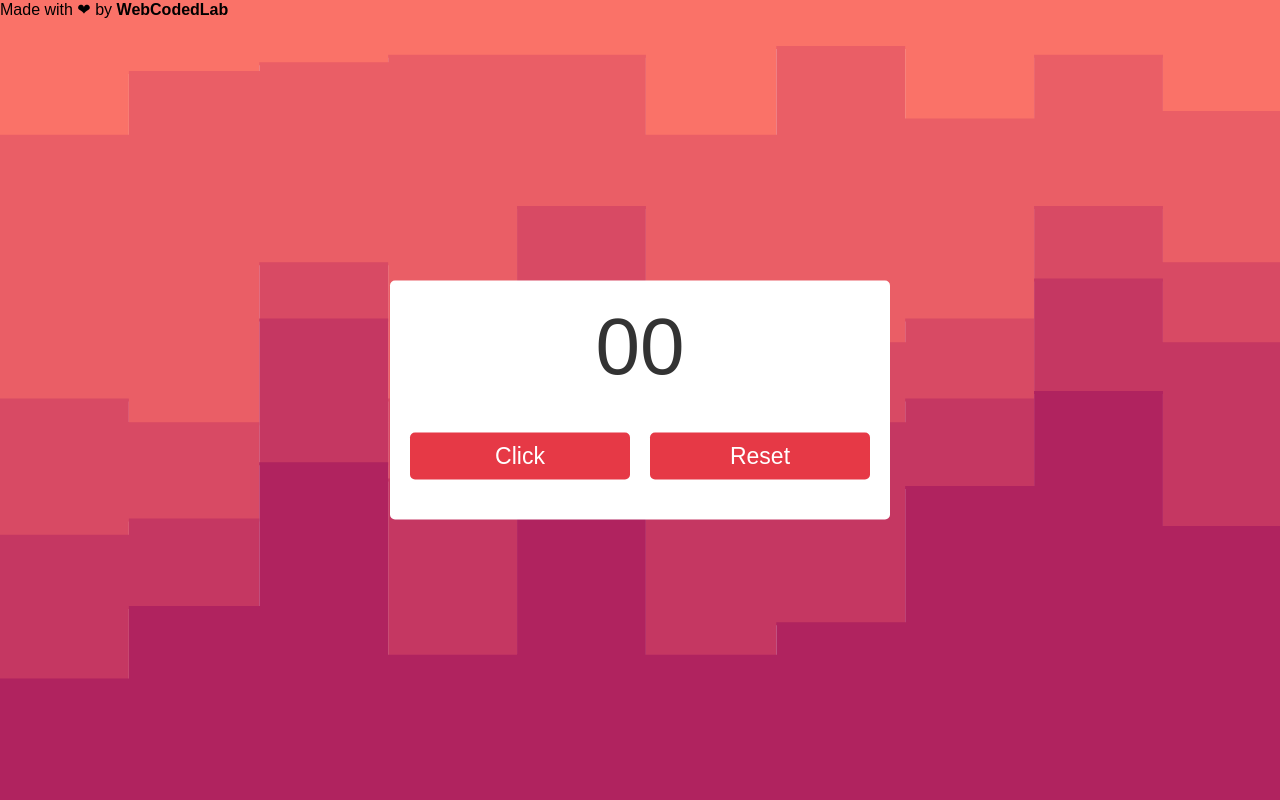
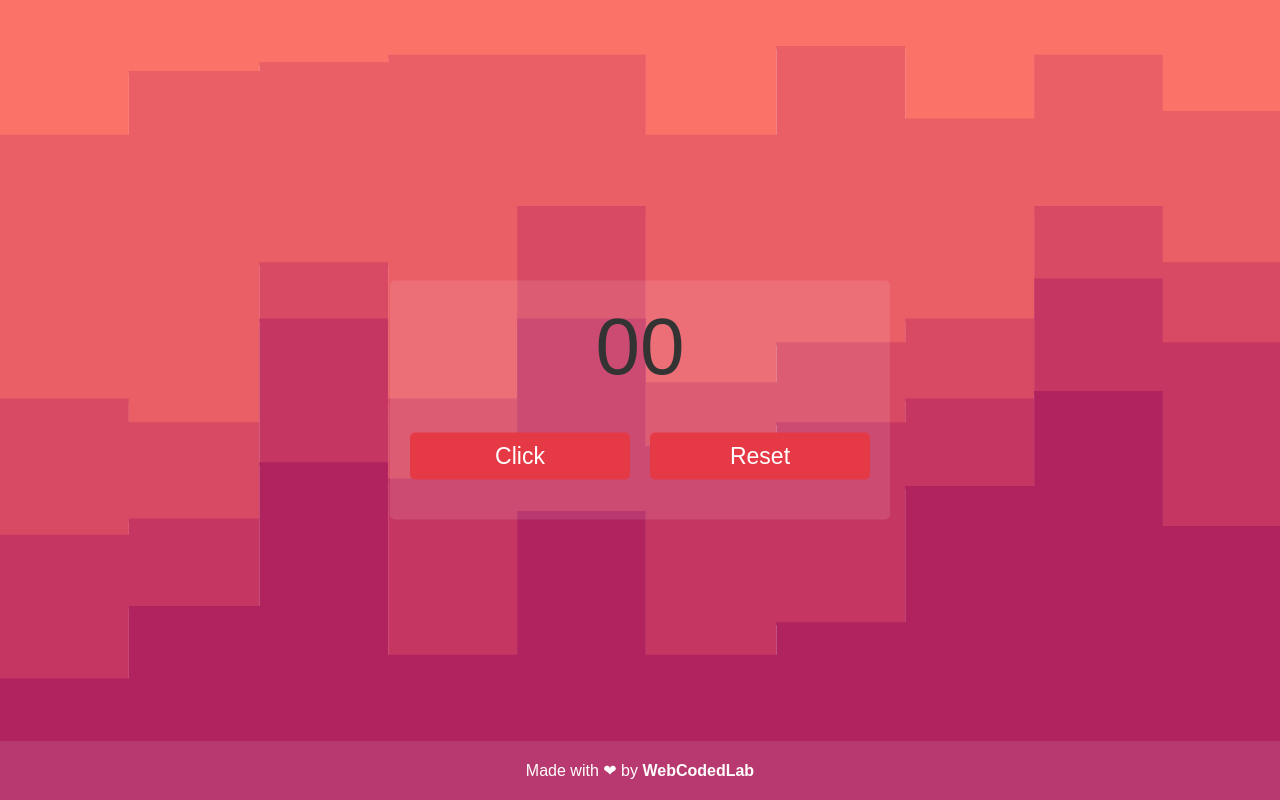
Before and after one commit to WebCodedLab/counter-app.io, a plain HTML site: page index.html in a window 1280 px wide. Drawn offline with Linux system fonts and the light colour scheme.

Commit message:
Update style.css

```diff
--- a/style.css
+++ b/style.css
@@ -19,7 +19,7 @@ body {
     left: 50%;
     transform: translate(-50%, -50%);
     width: 500px;
-    background: #fff;
+    background: rgba(255, 255, 255, .1);
     border-radius: 5px;
     display: flex;
     justify-content: center;
@@ -62,7 +62,15 @@ button:hover{
 .incriment{
     margin-right: 20px;
 }
-
+footer{
+    position: absolute;
+    bottom: 0;
+    background: rgba(255, 255, 255, .1);
+    width: 100%;
+    text-align: center;
+    padding: 20px;
+    color: #fff;
+}
 
 @media screen and (max-width: 500px) {
     .counter {
```
